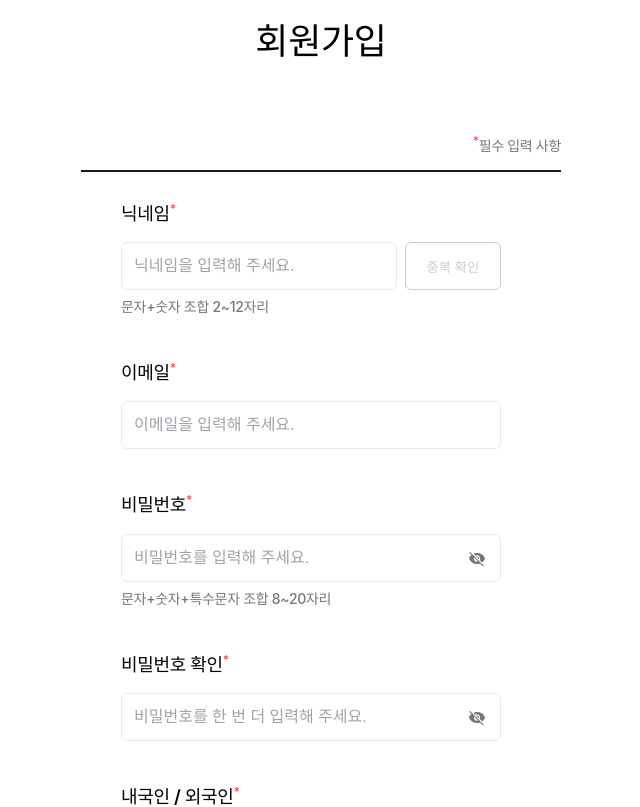
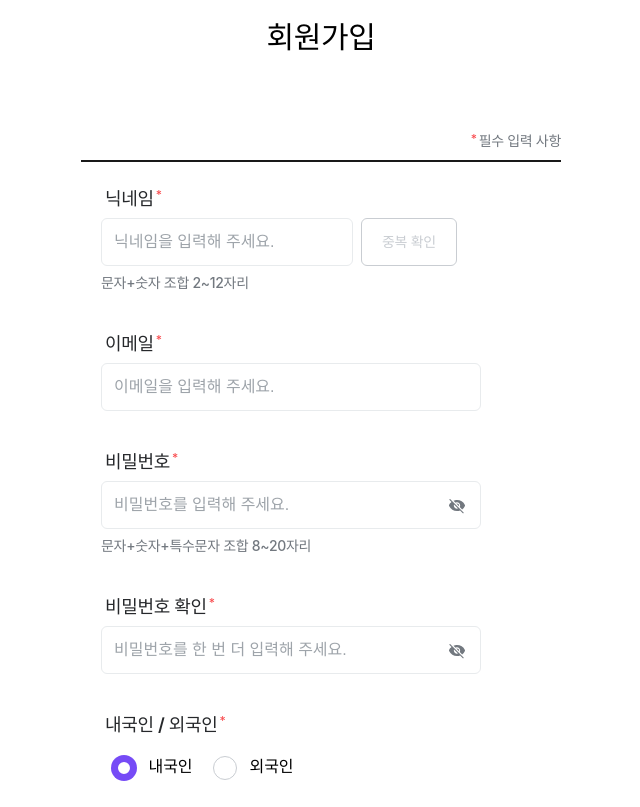
Before and after one commit to kelvin3476/Flobby, a React (Vite) app: page /signup/user-info in a window 1280 px wide. Shown: the part 220-1027 px from the top of the page, without its empty margins (319-959 px from the left). Built offline with nearby package versions, Linux system fonts and the light colour scheme; no server answers.

Commit message:
Fix: 포지셔닝 수정 및 공통 컴포넌트로 변경

```diff
--- a/src/pages/signup/Registration.tsx
+++ b/src/pages/signup/Registration.tsx
@@ -4,9 +4,9 @@ import { useNavigate } from 'react-router-dom';
 import Header from '../../components/login/Header';
 import Button from '../../components/button/Button';
 import SignUpInput from '../../components/input/SignUpInput';
+import RequiredText from '../../components/club/text/RequiredText';
+import Label from '../../components/club/register/Label';
 import ProgressBar from '../../components/signup/ProgressBar';
-
-import '../../styles/signup/Registration.scss';
 
 import useNicknameForm from '../../hooks/signup/nickname/useNicknameForm';
 // import usePhoneForm from '../../hooks/signup/phone/usePhoneForm';
@@ -18,13 +18,15 @@ import useCitizenStore from '../../store/citizenship/useCitizenStore';
 import SignUp from "../../api/signup/SignUp";
 import { WebTempSignupData } from "../../api/ApiTypes";
 
+import '../../styles/signup/Registration.scss';
+
 const Registration = () => {
   const navigate = useNavigate();
+
   const {
     nickname,
     isNicknameValid,
     nicknameError,
-    handleNicknameBlur,
     handleNicknameChange,
     checkDuplicatedNickname,
   } = useNicknameForm();
@@ -43,7 +45,6 @@ const Registration = () => {
     email,
     isEmailValid,
     emailError,
-    handleEmailBlur,
     handleEmailChange,
   } = useEmailForm();
 
@@ -53,8 +54,6 @@ const Registration = () => {
     checkPassword,
     passwordError,
     checkPasswordError,
-    handlePasswordBlur,
-    handleCheckPasswordBlur,
     handlePasswordChange,
     toggleShowPassword,
   } = usePasswordForm();
@@ -120,30 +119,21 @@ const Registration = () => {
   return (
     <div className="registration-container">
       <ProgressBar />
-      {/* 회원가입 헤더 */}
+      <div className="registration-wrapper">
         <div className="registration-title">
           <Header className="Header" headerTitle="회원가입" />
+          <RequiredText />
         </div>
-
-      {/* 회원가입 메인 컨텐츠 */}
         <main>
-        <p className={'require'}>
-          <span>*</span>필수 입력 사항
-        </p>
-
           <ul className="user-form">
-          {/* 닉네임 입력 부분 */}
             <li>
-            <label htmlFor="nickname" className="nickname">
-              닉네임<span>*</span>
-            </label>
+              <Label htmlFor="nickname" labelTitle='닉네임' isRequired />
               <div className={'input-box'}>
                 <SignUpInput
                   type="text"
                   name="nickname"
                   value={nickname}
                   onChange={handleNicknameChange}
-                onBlur={handleNicknameBlur}
                   placeholder="닉네임을 입력해 주세요."
                   maxLength={12}
                   errorMessage={nicknameError}
@@ -206,9 +196,7 @@ const Registration = () => {
             {/* 이메일 입력 (socialType이 없을 경우 렌더링 안함) */}
             {!localStorage.getItem('socialType') && (
               <li>
-              <label htmlFor="email" className="email">
-                이메일<span>*</span>
-              </label>
+                <Label htmlFor='email' labelTitle='이메일' isRequired/>
                 <div className="input-box">
                   <SignUpInput
                     type="email"
@@ -216,7 +204,6 @@ const Registration = () => {
                     className="long"
                     value={email}
                     onChange={handleEmailChange}
-                  onBlur={handleEmailBlur}
                     isValid={isEmailValid}
                     errorMessage={emailError}
                     maxLength={121}
@@ -229,9 +216,7 @@ const Registration = () => {
             {/* 비밀번호 입력 (socialType이 없을 경우 렌더링 안함) */}
             {!localStorage.getItem('socialType') && (
               <li>
-              <label htmlFor="password" className="password">
-                비밀번호<span>*</span>
-              </label>
+                <Label htmlFor='password' labelTitle='비밀번호' isRequired/>
                 <div className="input-box">
                   <SignUpInput
                     type="password"
@@ -239,7 +224,6 @@ const Registration = () => {
                     className="long"
                     value={password}
                     onChange={handlePasswordChange}
-                  onBlur={handlePasswordBlur}
                     isValid={isPasswordValid}
                     onClick={e => toggleShowPassword(e)}
                     errorMessage={passwordError}
@@ -253,9 +237,7 @@ const Registration = () => {
             {/* 비밀번호 확인 (socialType이 없을 경우 렌더링 안함) */}
             {!localStorage.getItem('socialType') && (
               <li>
-              <label htmlFor="checkPassword" className="checkPassword">
-                비밀번호 확인<span>*</span>
-              </label>
+                <Label htmlFor='checkPassword' labelTitle='비밀번호 확인' isRequired/>
                 <div className="input-box">
                   <SignUpInput
                     type="password"
@@ -263,7 +245,6 @@ const Registration = () => {
                     className="long"
                     value={checkPassword}
                     onChange={handlePasswordChange}
-                  onBlur={handleCheckPasswordBlur}
                     isValid={isPasswordValid}
                     onClick={e => toggleShowPassword(e)}
                     errorMessage={checkPasswordError}
@@ -276,9 +257,7 @@ const Registration = () => {
 
             {/* 내/외국인 입력 부분 */}
             <li>
-            <label>
-              내국인 / 외국인<span>*</span>
-            </label>
+              <Label labelTitle='내국인 / 외국인' isRequired/>
               <ul className="radio-ul">
                 {citizenship.map(item => (
                   <li key={item.display}>
@@ -294,14 +273,13 @@ const Registration = () => {
               </ul>
             </li>
           </ul>
-
-        {/* 다음 스텝 버튼 */}
+        </main>
         <Button
           className={`next ${changeNextButtonStyle(localStorage.getItem('socialType'))}`}
           title="다음"
           onClick={() => !localStorage.getItem('socialType') ? tempSignupHandler({ email: email, nickname: nickname, localPassword: password }) : tempSocialSignupHandler(nickname, foreigner)}
         />
-      </main>
+      </div>
       <footer>
         <div className="info-line1"></div>
         <div className="info-line2"></div>
--- a/src/styles/signup/Registration.scss
+++ b/src/styles/signup/Registration.scss
@@ -4,89 +4,67 @@
   align-items: center;
   width: 100%;
   height: 100%;
-  gap: 50px;
-  letter-spacing: -0.3px;
   padding-top: 236px;
+
+  .registration-wrapper {
+    display: flex;
+    flex-direction: column;
+    align-items: center;
 
     .registration-title {
       display: flex;
       flex-direction: column;
-    width: 380px;
-    gap: 12px;
+      gap: 72px;
+
+      .required-container {
+        display: flex;
+        justify-content: flex-end;
+        width: 480px;
+        border-bottom: 2px solid #191919;
+        padding-bottom: 9px;
+      }
 
       .Header {
-      font-size: 36px;
+        font-size: 30px;
         font-style: normal;
         font-weight: 600;
-      line-height: 140%;
-    }
-
-  }
-
-  main {
-    gap: 0;
-
-    p.require {
-      color: #72787F;
-      font-size: 14px;
-      font-style: normal;
-      font-weight: 500;
-      line-height: 150%;
-      text-align: right;
-
-      span {
-        color: #F94E51;
-        font-size: 12px;
-        vertical-align: super;
+        line-height: 42px;
+        letter-spacing: -0.3px;
       }
     }
 
+    > main {
+
       ul.user-form {
+        margin-top: 24px;
+        display: flex;
+        flex-direction: column;
+        gap: 24px;
+        padding: 0 20px;
+        width: 480px;
         list-style: none;
-      border-top: 2px solid #191919;
-      width: 480px;
-      margin-top: 0;
-      margin-bottom: 60px;
 
-      li {
-        width: 380px;
-        margin-top: 24px;
-
-        label {
-          font-size: 18px;
-          text-align: left;
-          display: block;
-          margin-bottom: 10px;
-          line-height: 140%;
-          font-weight: 600;
-
-          span {
-            color: #F94E51;
-            font-size: 12px;
-            vertical-align: super;
-          }
-        }
+        > li {
 
           .radio-ul {
-          list-style: none;
+            margin-top: 16px;
             display: flex;
-          padding-left: 0;
+            padding: 0 256px 0 6px;
+            gap: 15px;
 
-          li {
+            > li {
               display: flex;
+              align-items: center;
               height: 24px;
-            width: 100px;
-            margin-top: 0;
 
-            label {
+              > label {
+                width: 45px;
                 font-size: 16px;
                 font-style: normal;
                 font-weight: 500;
-              line-height: 150%;
-              margin-bottom: 0;
+                line-height: 24px;
               }
             }
-
 
             input[type="radio"] {
               -webkit-appearance: none; // 웹킷 브라우저에서 기본 스타일 제거
@@ -95,11 +73,10 @@
               border-radius: 50%;
               outline: none; // focus 시에 나타나는 기본 스타일 제거
               cursor: pointer;
-            width: 20px;
-            height: 20px;
+              width: 24px;
+              height: 24px;
               border: 1px solid #C9CDD2;
               margin-right: 12px;
-
             }
 
             input.checked {
@@ -110,52 +87,27 @@
           }
 
           div.input-box {
-          width: 380px;
             position: relative;
             display: flex;
-          justify-content: space-between;
+            width: 380px;
+            gap: 8px;
 
             input {
-            width: 276px;
-            color: #191919;
-            font-size: 16px;
+              display: inline-block;
+              width: 252px;
+              height: 48px;
               padding: 12px;
+              outline: none;
+
               border: 1px solid #E8EBED;
               border-radius: 6px;
+              font-size: 16px;
               font-weight: 500;
               line-height: 150%;
-            height: 48px;
-            outline: none;
-            display: inline-block;
 
               &:focus {
-              outline: 1px solid #191919;
-
-            }
-
-            &::placeholder {
-              color: #9ea4aa;
-            }
-
-          }
-
-          input.long {
-            width: 380px;
-            position: relative;
-            color: #191919;
-            font-size: 16px;
-            padding: 12px;
-            border: 1px solid #E8EBED;
-            border-radius: 6px;
-            font-weight: 500;
-            line-height: 150%;
-            height: 48px;
+                border: 1px solid #191919;
                 outline: none;
-            display: inline-block;
-
-            &:focus {
-              outline: 1px solid #191919;
-
               }
 
               &::placeholder {
@@ -163,10 +115,39 @@
               }
             }
 
+            input.long {
+              display: inline-block;
+              position: relative;
+              width: 380px;
+              height: 48px;
+              padding: 12px;
+              border: 1px solid #E8EBED;
+              border-radius: 6px;
+              outline: none;
+
+              font-size: 16px;
+              color: #191919;
+              font-weight: 500;
+              line-height: 150%;
+
+              &:focus {
+                outline: 1px solid #191919;
+              }
+
+              &::placeholder {
+                color: #9ea4aa;
+              }
+            }
           }
 
           input.warning {
-          outline: 1px solid #F94E51;
+            border: 1px solid #F94E51 !important;
+            outline: none;
+          }
+
+          input.valid {
+            border: 1px solid #764BF6 !important;
+            outline: none;
           }
 
           .show-password {
@@ -192,7 +173,12 @@
       border-radius: 6px;
       background-color: #fff;
       margin-top: 6px;
-    font-weight: 500;
+
+      font-size: 14px;
+      font-style: normal;
+      font-weight: 600;
+      line-height: 21px;
+      letter-spacing: -0.3px;
     }
 
     .active {
@@ -203,6 +189,7 @@
     }
 
     .next {
+      margin-top: 60px;
       cursor: pointer;
       border: none;
       width: 480px;
@@ -281,14 +268,11 @@
       font-weight: 500;
     }
 
-
-
-
     .reset {
       cursor: pointer;
       position: absolute;
       top: 20px;
-    right: 115px;
+      right: 140px;
       width: 20px;
       height: 20px;
       background-image: url("../../assets/svg/signup/signup_reset.svg");
@@ -309,6 +293,19 @@
       right: 45px;
     }
 
+    .nickname-check-icon {
+      pointer-events: none;
+      width: 20px;
+      height: 20px;
+      position: absolute;
+      top: 20px;
+      right: 140px;
+      background-image: url("../../assets/svg/signup/user-info-checked.svg");
+    }
+
+  }
+
+
   > footer {
     width: 100vw;
     height: 336px;
```
Lines whose indentation alone changed are shown as unchanged.
